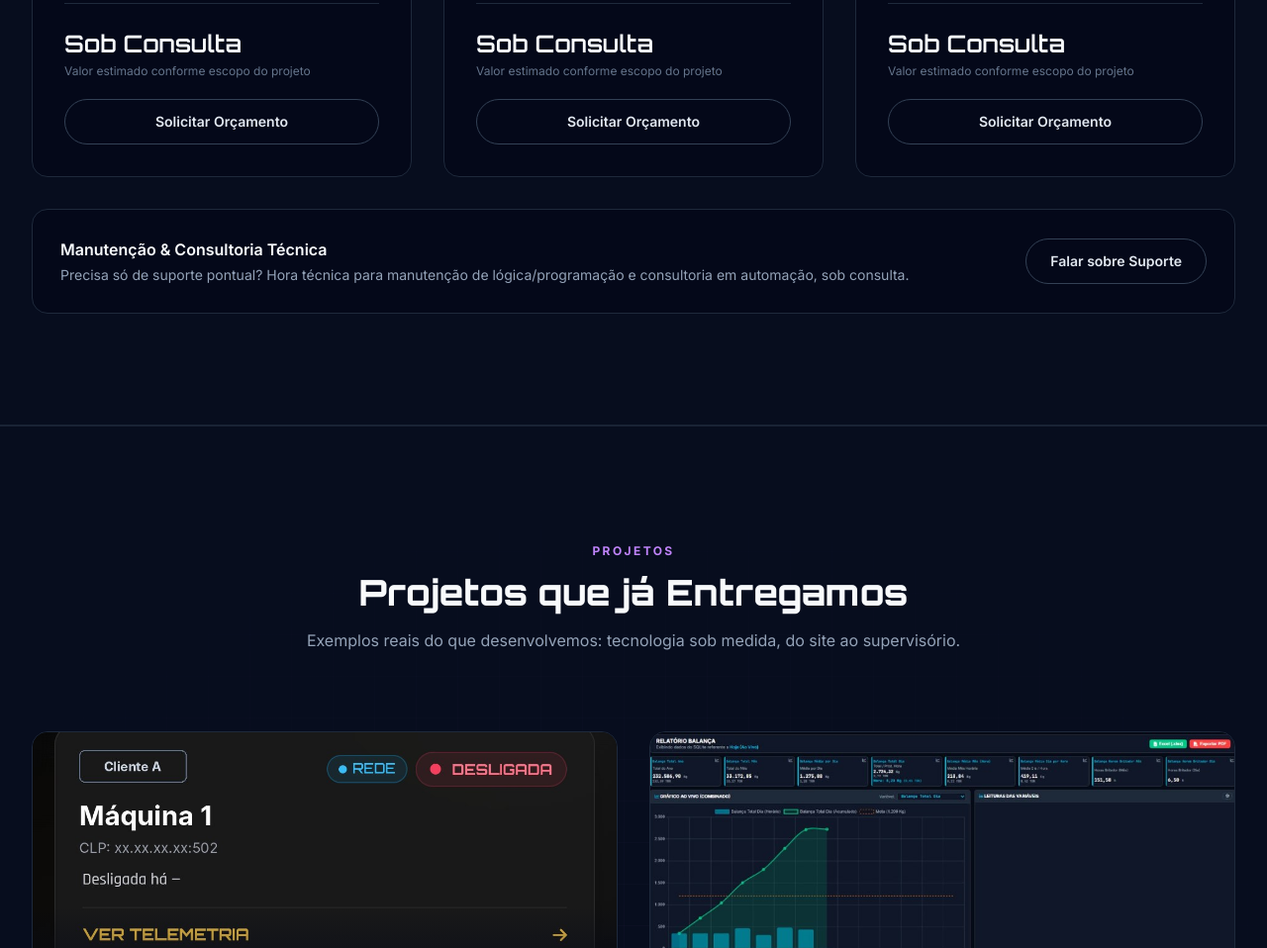
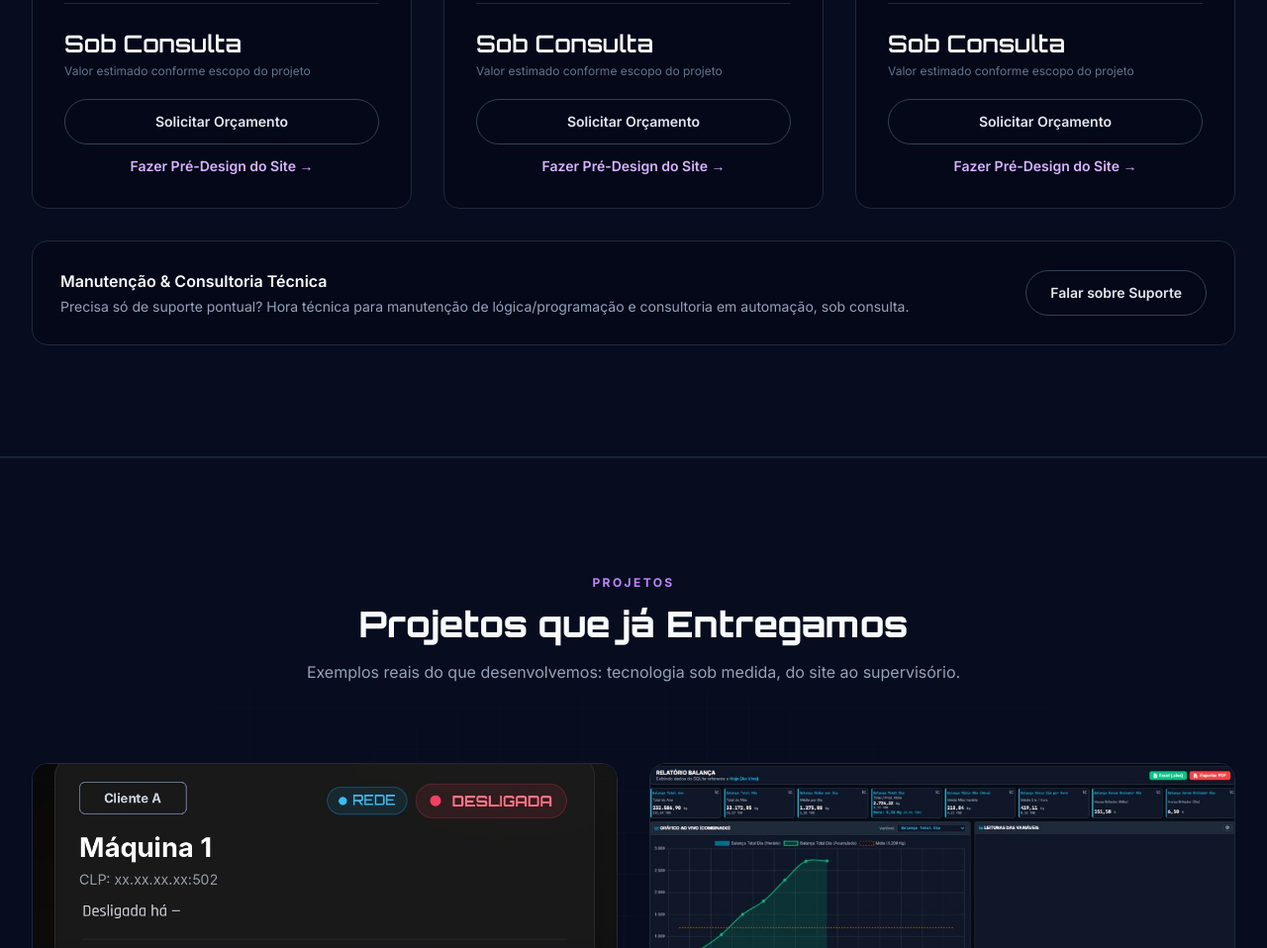
Before and after one commit to langagu05-cloud/langatechautomation, a plain HTML site: page index.html in a window 1280 px wide. Shown: the part 1759-2717 px from the top of the page at 99% size. Drawn offline with nearby package versions, Linux system fonts and the light colour scheme.

Commit message:
Add "Fazer Pré-Design do Site" link to each package card
Secondary CTA under "Solicitar Orçamento" in all three Soluções cards
(Sites, Supervisório & Dashboard IoT, Supervisório + Programação de
CLP), linking to briefing.html, so a visitor can start the pre-design
questionnaire directly from any package instead of only via the nav.

```diff
--- a/index.html
+++ b/index.html
@@ -248,6 +248,7 @@
             <p class="font-display text-2xl text-slate-50">Sob Consulta</p>
             <p class="text-xs text-slate-500 mt-1">Valor estimado conforme escopo do projeto</p>
             <a href="#contato" class="mt-5 block text-center rounded-full border border-slate-700 py-3 text-sm font-semibold hover:border-purple-400 hover:text-purple-300 transition">Solicitar Orçamento</a>
+            <a href="briefing.html" class="mt-3 block text-center text-sm font-semibold text-purple-300 hover:text-purple-200 transition">Fazer Pré-Design do Site &rarr;</a>
           </div>
         </div>
 
@@ -270,6 +271,7 @@
             <p class="font-display text-2xl text-slate-50">Sob Consulta</p>
             <p class="text-xs text-slate-500 mt-1">Valor estimado conforme escopo do projeto</p>
             <a href="#contato" class="mt-5 block text-center rounded-full border border-slate-700 py-3 text-sm font-semibold hover:border-purple-400 hover:text-purple-300 transition">Solicitar Orçamento</a>
+            <a href="briefing.html" class="mt-3 block text-center text-sm font-semibold text-purple-300 hover:text-purple-200 transition">Fazer Pré-Design do Site &rarr;</a>
           </div>
         </div>
 
@@ -292,6 +294,7 @@
             <p class="font-display text-2xl text-slate-50">Sob Consulta</p>
             <p class="text-xs text-slate-500 mt-1">Valor estimado conforme escopo do projeto</p>
             <a href="#contato" class="mt-5 block text-center rounded-full border border-slate-700 py-3 text-sm font-semibold hover:border-purple-400 hover:text-purple-300 transition">Solicitar Orçamento</a>
+            <a href="briefing.html" class="mt-3 block text-center text-sm font-semibold text-purple-300 hover:text-purple-200 transition">Fazer Pré-Design do Site &rarr;</a>
           </div>
         </div>
 
```
